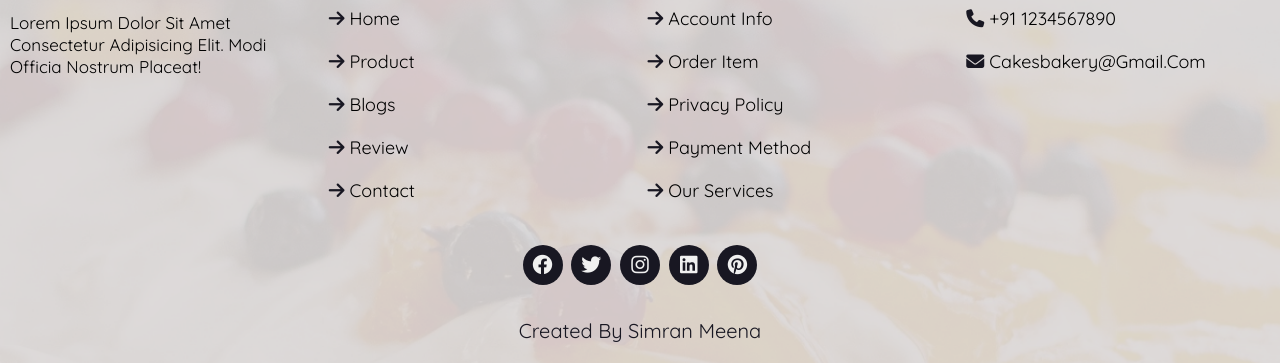
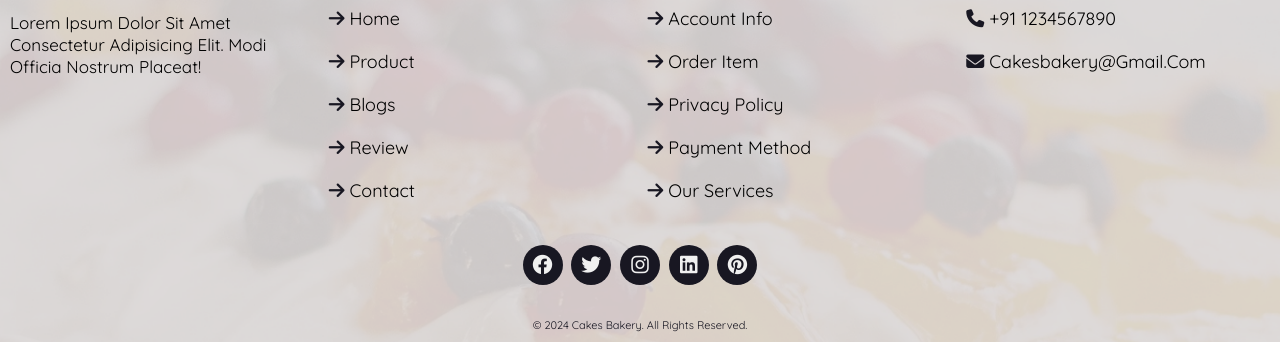
Before and after one commit to KrishnaKush007/Cake-Shop, a plain HTML site: page index.html in a window 1280 px wide. Shown: the part 2964-3327 px from the top of the page. After the commit the page ends 3306 px from the top, so only its background shows below. Drawn offline with nearby package versions, Linux system fonts and the light colour scheme; a web font is replaced by a local one.

Commit message:
remove unnecessary code

```diff
--- a/index.html
+++ b/index.html
@@ -470,7 +470,7 @@
         <a href="#" class="fab fa-pinterest"></a>
     </div>
     <div class="credit">
-        created by <span>Simran Meena</span>
+        <p>© 2024 Cakes Bakery. All rights reserved.</p>
     </div>
 </footer>
 
--- a/style.css
+++ b/style.css
@@ -5,7 +5,6 @@
     --black: #181722;
     --white: #f0f0f0;
     --box-shadow: 0px 4px 4px rgba(0, 0, 0, 0.25);
-
 }
 
 *{
@@ -51,13 +50,11 @@ html::-webkit-scrollbar-thumb{
    position: fixed;
    padding: 1.4rem 7%;
    z-index: 99;
-
 }
 
 .header .logoContent{
     display: flex;
     align-items: center;
-
 }
 
 .header .logoContent .logo img {
@@ -75,22 +72,18 @@ font-size: 2rem;
 margin-right: 3rem;
 color: var(--black);
 font-weight: bold;
-
-
 }
 
 .header .navbar a:hover{
     border-bottom: .1rem solid var(--black);
     padding-bottom: .4rem;
-    /* color: black; */
-
 }
 
 .header .icon i{
     font-size: 2rem;
     margin-right: 2rem;
-color: var(--black);
-cursor: pointer;
+    color: var(--black);
+    cursor: pointer;
 }
 
 .header .search{
@@ -101,7 +94,7 @@ cursor: pointer;
     height: 5rem;
     right: 0;
     position: absolute;
-display: none;
+    display: none;
 }
 
 .header .search input{
@@ -212,12 +205,11 @@ section{
     border-radius: 3rem;
     margin-right: 3rem;
 }
+
 .product .product-row .img img{
     height: 50%;
     width: 50%;
     border-radius: 10%;
-    /* clip-path: circle(50% at 50% 50%); */
-    /* border: 2rem solid rgb(185, 170, 170); */
 }
 
 .product .product-row .img img:hover{
@@ -486,9 +478,9 @@ color: var(--black);
 }
 
 .footer .credit{
-    font-size: 2rem;
+    font-size: 1.1rem;
     margin-top: 2rem;
-    padding-bottom: 2rem;
+    padding-bottom: 1rem;
     color: var(--black);
     text-align: center;
 }
@@ -506,13 +498,6 @@ color: var(--black);
 .swiper-button-prev{
     color: var(--black);
 }
-
-
-
-
-
-
-
 
 
 
```
